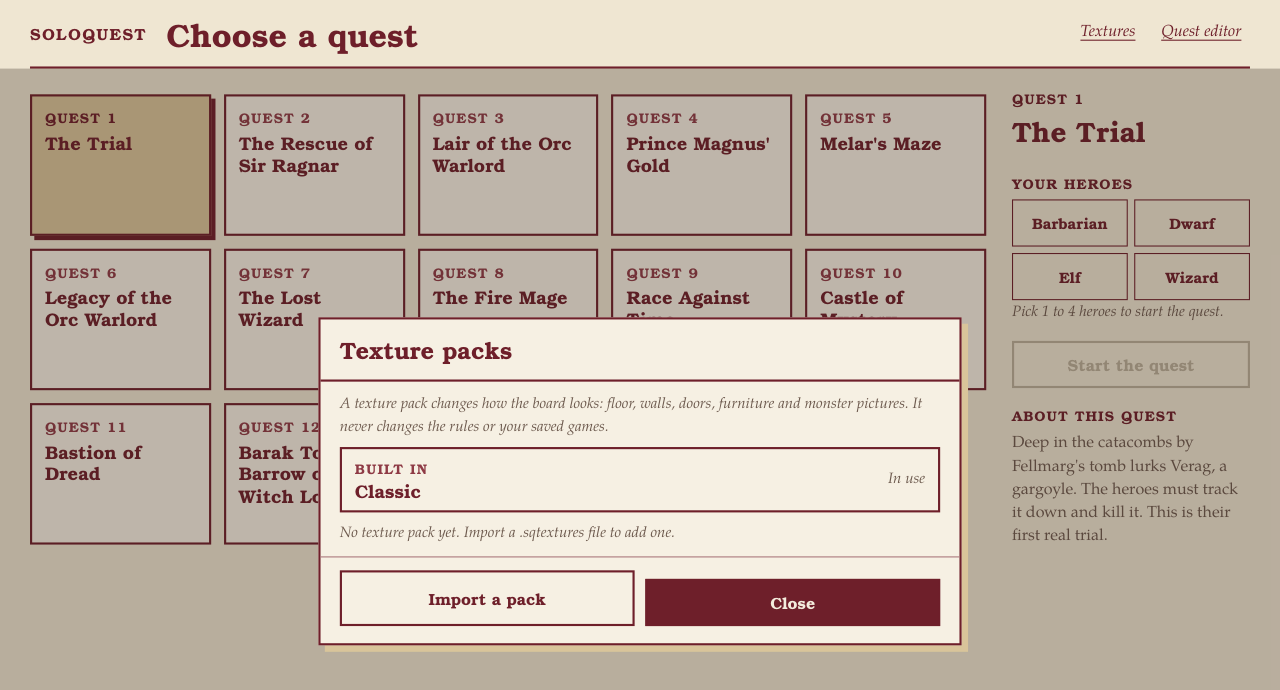
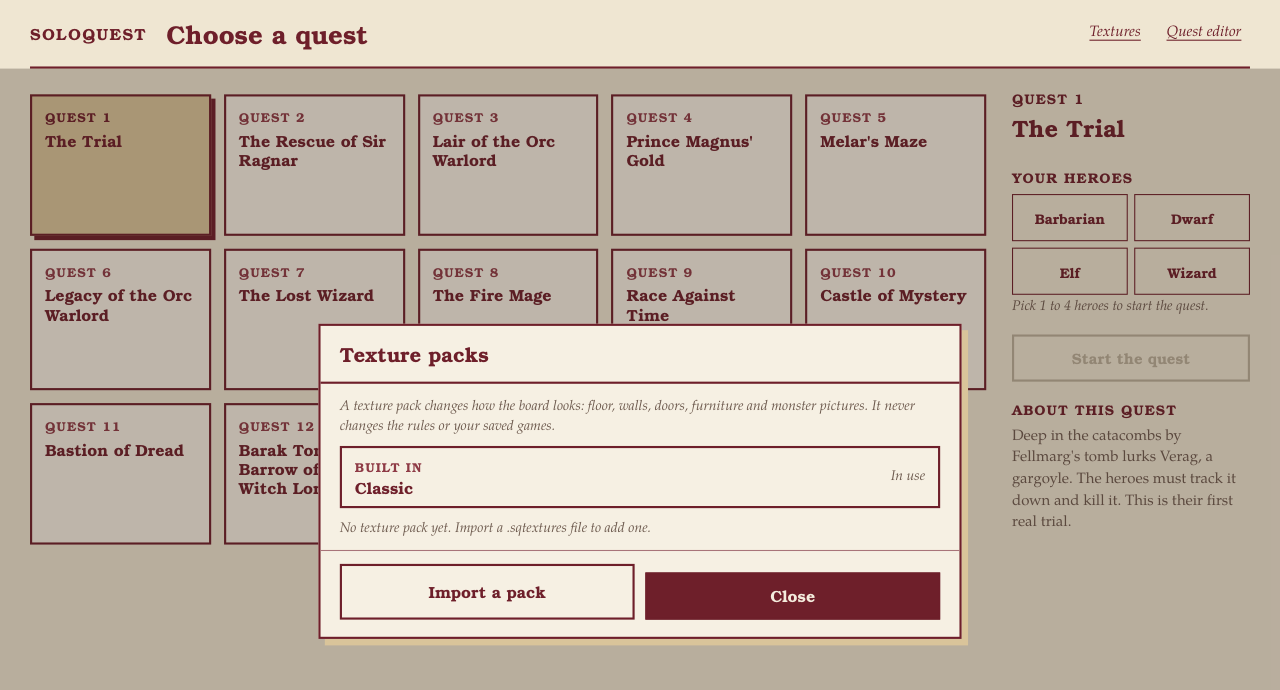
Before and after one commit to jasosa/SoloQuest_v2, a React (Vite) app: page / in a window 1280 px wide. Both pictures are taken after a click on the button "Textures". Shown: the top 690 px of the page. Built offline with nearby package versions, Linux system fonts and the light colour scheme.

Commit message:
ui: smaller type on the quest select screen, the Library and the Quest editor
Co-Authored-By: Claude Sonnet 5.5 <noreply@anthropic.com>

```diff
--- a/src/ui/editor/editor.css
+++ b/src/ui/editor/editor.css
@@ -10,7 +10,7 @@
 }
 .editor header .ed-status {
   margin-left: auto;
-  font-size: 15px;
+  font-size: 14px;
   color: var(--muted);
 }
 .editor header .ed-issues[data-errors]:not([data-errors='0']) {
@@ -42,7 +42,7 @@
 }
 .ed-chips .chip {
   min-height: 44px;
-  font-size: 14px;
+  font-size: 13px;
   padding: 0 4px;
 }
 .ed-small .chip {
@@ -62,7 +62,7 @@
   margin-top: 8px;
 }
 .ed-note {
-  font-size: 14px;
+  font-size: 13px;
   color: var(--muted);
   font-style: italic;
 }
@@ -143,7 +143,7 @@
 }
 .ed-hint {
   min-height: 24px;
-  font-size: 14.5px;
+  font-size: 13.5px;
   font-style: italic;
   color: var(--ink);
 }
@@ -151,7 +151,7 @@
   border: 1.5px solid var(--ink);
   background: var(--paper-3);
   padding: 4px 12px 8px;
-  font-size: 14px;
+  font-size: 13px;
 }
 .ed-warnings .link {
   float: right;
@@ -167,7 +167,7 @@
 }
 .ed-save-errors {
   color: var(--ink);
-  font-size: 14px;
+  font-size: 13px;
 }
 
 .ed-issues-list {
@@ -182,7 +182,7 @@
   border: 0;
   border-bottom: 1px solid var(--paper-2);
   padding: 6px 0;
-  font-size: 14px;
+  font-size: 13px;
   color: var(--text);
 }
 .ed-issues-list b {
@@ -214,7 +214,7 @@
   margin-bottom: 10px;
 }
 .es-meta {
-  font-size: 14px;
+  font-size: 13px;
   color: var(--muted);
 }
 .es-tag {
@@ -253,7 +253,7 @@
 }
 .es-problems li,
 .es-imported li {
-  font-size: 14px;
+  font-size: 13px;
   margin-left: 16px;
 }
 
@@ -277,7 +277,7 @@
   margin-bottom: 8px;
 }
 .ed-inspector select.es-select {
-  font-size: 15px;
+  font-size: 14px;
 }
 .ed-inspector .ed-chips {
   margin-bottom: 8px;
@@ -322,12 +322,12 @@
   border: 0;
   border-bottom: 1px solid var(--paper-2);
   padding: 6px 0;
-  font-size: 14px;
+  font-size: 13px;
   color: var(--text);
 }
 .ed-notelist b {
   grid-row: 1 / span 2;
-  font: 700 20px 'Bonum';
+  font: 700 18px 'Bonum';
   color: var(--ink);
 }
 .ed-notelist i {
@@ -556,10 +556,10 @@
 .ed-sheet h2 {
   font-family: 'Bonum', serif;
   margin: 0 0 8px;
-  font-size: 22px;
+  font-size: 19px;
 }
 .ed-sheet li {
-  font-size: 15px;
+  font-size: 14px;
   margin-left: 18px;
 }
 .ed-sheet-actions {
@@ -583,7 +583,7 @@
   padding-top: 12px;
 }
 .ed-quest .ed-row-head span {
-  font-size: 16px;
+  font-size: 15px;
 }
 
 /* ---------- action popup and Actions tab (decision 68) ---------- */
@@ -613,7 +613,7 @@
 }
 .ed-dialog-hd h2 {
   font:
-    700 22px 'Bonum',
+    700 19px 'Bonum',
     serif;
   color: var(--ink);
   margin-right: auto;
@@ -673,13 +673,13 @@
 }
 .ed-items li b {
   font:
-    700 16px 'Bonum',
+    700 15px 'Bonum',
     serif;
   color: var(--ink);
 }
 .ed-items li p {
   grid-column: 1;
-  font-size: 14px;
+  font-size: 13px;
   color: var(--muted);
 }
 .ed-items li .chip {
--- a/src/ui/select/select.css
+++ b/src/ui/select/select.css
@@ -25,19 +25,19 @@
   transform: translate(2px, 2px);
 }
 .qcard .qnum {
-  font: 700 13px 'Bonum';
+  font: 700 12px 'Bonum';
   letter-spacing: 0.08em;
   text-transform: uppercase;
   color: var(--ink-2);
 }
 .qcard .qtitle {
-  font: 700 17px/1.2 'Bonum';
+  font: 700 15px/1.2 'Bonum';
   color: var(--ink);
   margin-top: 4px;
 }
 .qcard .qnote {
   margin-top: auto;
-  font-size: 14px;
+  font-size: 13px;
   font-style: italic;
   color: var(--muted);
 }
@@ -65,12 +65,12 @@
   min-height: 0;
 }
 .side h2 {
-  font: 700 26px/1.15 'Bonum';
+  font: 700 22px/1.15 'Bonum';
   color: var(--ink);
   margin-bottom: 8px;
 }
 .side .summary {
-  font-size: 15px;
+  font-size: 14px;
   color: var(--muted);
 }
 .side .saved {
@@ -79,12 +79,12 @@
   padding: 12px 14px;
 }
 .side .saved p {
-  font-size: 14.5px;
+  font-size: 13.5px;
   color: var(--muted);
   margin-bottom: 10px;
 }
 .side .hint {
-  font-size: 14px;
+  font-size: 13px;
   font-style: italic;
   color: var(--muted);
   margin-top: -4px;
@@ -100,3 +100,17 @@
   flex-direction: column;
   gap: 10px;
 }
+
+/* Smaller type on the quest select screen (owner, UI review). */
+.app.select {
+  font-size: 14px;
+}
+.app.select header h1 {
+  font-size: 24px;
+}
+.app.select .btn {
+  font-size: 14px;
+}
+.app.select .chip {
+  font-size: 13px;
+}
--- a/src/ui/shared/frame.css
+++ b/src/ui/shared/frame.css
@@ -16,7 +16,7 @@
 }
 .fr h1 {
   font:
-    700 26px/1 'Bonum',
+    700 22px/1 'Bonum',
     serif;
   color: var(--ink);
 }
@@ -59,7 +59,7 @@
   border: 2px solid var(--ink);
   border-bottom: 0;
   background: var(--paper-2);
-  font: 700 15px 'Bonum';
+  font: 700 14px 'Bonum';
   color: var(--ink-2);
 }
 .fr-tab[aria-selected='true'] {
@@ -71,7 +71,7 @@
 .fr-sp {
   margin-left: auto;
   align-self: center;
-  font-size: 15px;
+  font-size: 14px;
   color: var(--muted);
   display: flex;
   gap: 14px;
@@ -128,7 +128,7 @@
   min-height: 44px;
   padding: 4px 8px;
   border-bottom: 1px solid var(--paper-2);
-  font-size: 16px;
+  font-size: 15px;
 }
 .fr-list li.on {
   background: var(--sel);
@@ -144,7 +144,7 @@
 }
 .fr-list .sub {
   color: var(--muted);
-  font-size: 13.5px;
+  font-size: 12.5px;
   margin-left: auto;
 }
 .fr-list li.fr-grp {
@@ -173,14 +173,14 @@
   min-height: 44px;
   padding: 0 8px;
   white-space: nowrap; /* "New enemy" stays on one line */
-  font-size: 14px;
+  font-size: 13px;
 }
 
 /* ---- fields ---- */
 .fr-fld {
   display: block;
   margin-bottom: 10px;
-  font-size: 14px;
+  font-size: 13px;
   color: var(--muted);
 }
 .fr-fld > span {
@@ -268,12 +268,12 @@
   margin-bottom: 6px;
 }
 .fr-items li b {
-  font: 700 16px 'Bonum';
+  font: 700 15px 'Bonum';
   color: var(--ink);
 }
 .fr-items li p {
   grid-column: 1;
-  font-size: 14px;
+  font-size: 13px;
   color: var(--muted);
   margin: 0;
 }
@@ -307,7 +307,7 @@
   background: none;
   min-height: 44px;
   font-family: inherit;
-  font-size: 15px;
+  font-size: 14px;
 }
 .fr-tag {
   display: inline-block;
@@ -355,7 +355,7 @@
   background: var(--on-ink);
 }
 .fr-help {
-  font-size: 14px;
+  font-size: 13px;
   color: var(--muted);
   font-style: italic;
   margin: 2px 0 8px;
@@ -363,7 +363,7 @@
 .fr-q {
   font-style: italic;
   color: var(--ink-2);
-  font-size: 14px;
+  font-size: 13px;
 }
 .fr-pic {
   display: flex;
@@ -405,7 +405,7 @@
   border-bottom: 2px solid var(--ink);
 }
 .fr-dh h2 {
-  font: 700 22px 'Bonum';
+  font: 700 19px 'Bonum';
   color: var(--ink);
   margin: 0 auto 0 0;
 }
@@ -479,21 +479,21 @@
   outline-offset: 2px;
 }
 .fr-recent .fr-qnum {
-  font: 700 13px 'Bonum';
+  font: 700 12px 'Bonum';
   letter-spacing: 0.08em;
   text-transform: uppercase;
   color: var(--ink-2);
   margin-left: 0;
 }
 .fr-recent .fr-qtitle {
-  font: 700 17px/1.2 'Bonum';
+  font: 700 15px/1.2 'Bonum';
   color: var(--ink);
   margin-left: 0;
   margin-top: 2px;
 }
 .fr-recent li > .fr-qnote {
   margin-left: auto;
-  font-size: 14px;
+  font-size: 13px;
   font-style: italic;
   color: var(--muted);
 }
@@ -515,12 +515,12 @@
   font: inherit;
 }
 .fr-card b {
-  font: 700 17px 'Bonum';
+  font: 700 15px 'Bonum';
   color: var(--ink);
   display: block;
 }
 .fr-card span {
-  font-size: 15px;
+  font-size: 14px;
   color: var(--muted);
 }
 .fr-card.off {
@@ -536,7 +536,7 @@
   gap: 30px;
   padding: 10px 40px 16px;
   color: var(--muted);
-  font-size: 14px;
+  font-size: 13px;
   border-top: 1px solid var(--paper-2);
   flex: none;
 }
@@ -586,7 +586,7 @@
 }
 .fr .fr-title {
   font:
-    400 15px 'Pagella',
+    400 14px 'Pagella',
     Georgia,
     serif;
   color: var(--muted);
@@ -623,3 +623,15 @@
 .app.editor .ed-veil {
   inset: 128px 0 0 0;
 }
+
+/* Smaller type on the Library, Quest editor start and Quest editor (owner, UI review). Inputs stay at
+   16 px: a smaller input makes iPad Safari zoom the page when it is focused. */
+.fr {
+  font-size: 14px;
+}
+.fr .btn {
+  font-size: 14px;
+}
+.fr .chip {
+  font-size: 13px;
+}
```
Also changed, not shown: design/play-a/DESIGN.md (+4 -0 lines).
